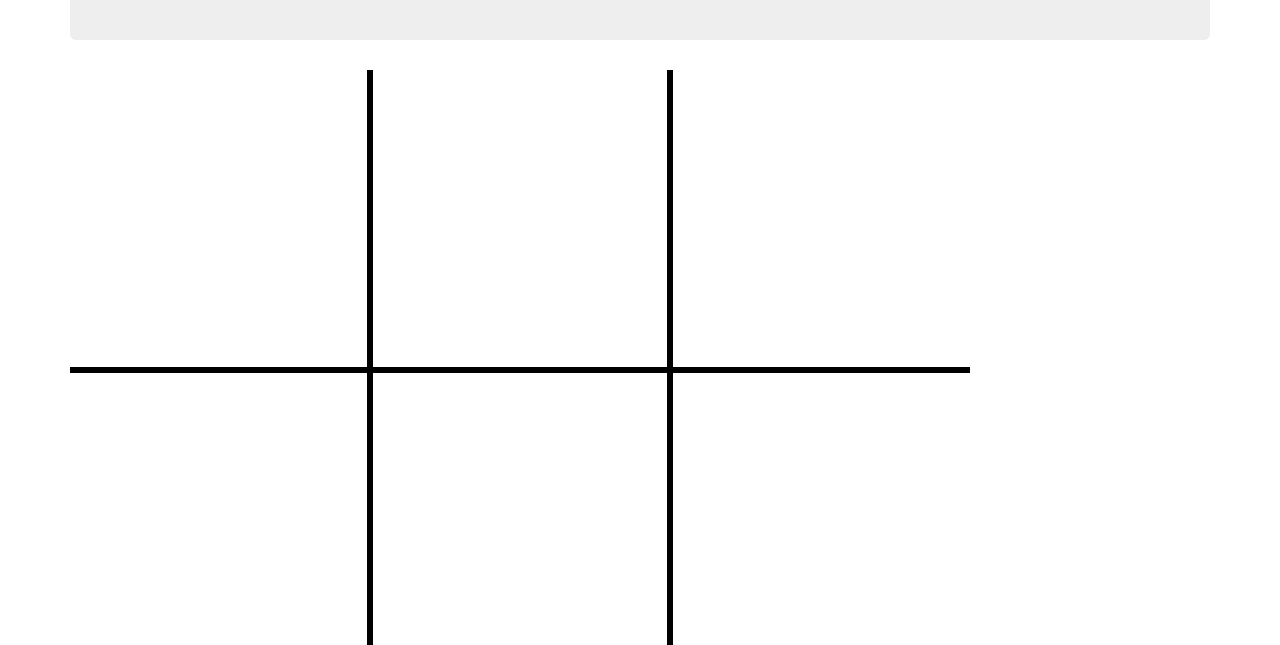
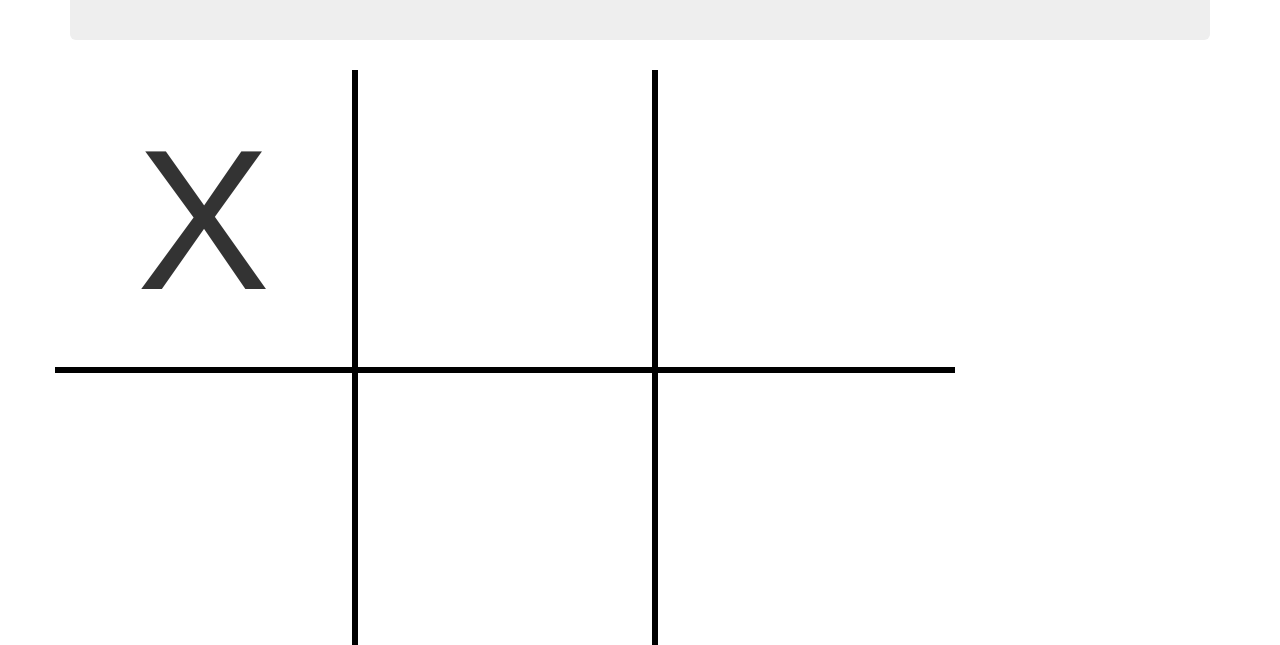
Before and after one commit to Chris-turina/introwk4-tic-tac-toe, a plain HTML site: page index.html in a window 1280 px wide. Both pictures are taken after a click on the element 220 px from the left and 375 px from the top of the page. Shown: the part 155-800 px from the top of the page. Drawn offline with Linux system fonts and the light colour scheme.

Commit message:
Fix boxes so they don't break when text is added

```diff
--- a/css/styles.css
+++ b/css/styles.css
@@ -2,16 +2,15 @@ body {
 
 }
 
-#board {
-  line-height: 0px;
-  font-size: 0px;
-}
-
 .box {
-  display: inline-block;
+  display: block;
+  float: left;
   height: 300px;
   width: 300px;
   border: 3px solid black;
+  text-align: center;
+  line-height: 300px;
+  font-size: 200px;
 }
 
 .top-row{
--- a/index.html
+++ b/index.html
@@ -14,7 +14,7 @@
         <h1>Tic Tac Toe</h1>
       </div>
       <div id="board">
-        <div>
+        <div class="row">
           <div id="box-0" class="box left-column top-row">
           </div>
           <div id="box-1" class="box top-row">
@@ -23,7 +23,7 @@
           </div>
         </div>
 
-        <div>
+        <div class="row">
           <div id="box-3" class="box left-column">
           </div>
           <div id="box-4" class="box">
@@ -32,7 +32,7 @@
           </div>
         </div>
 
-        <div>
+        <div class="row">
           <div id="box-6" class="box left-column bottom-row">
           </div>
           <div id="box-7" class="box bottom-row">
--- a/js/scripts.js
+++ b/js/scripts.js
@@ -1,5 +1,5 @@
 $(document).ready(function() {
   $(".box").click(function() {
-    alert($(this).attr("id"));
+    $(this).text("X");
   });
 });
```
